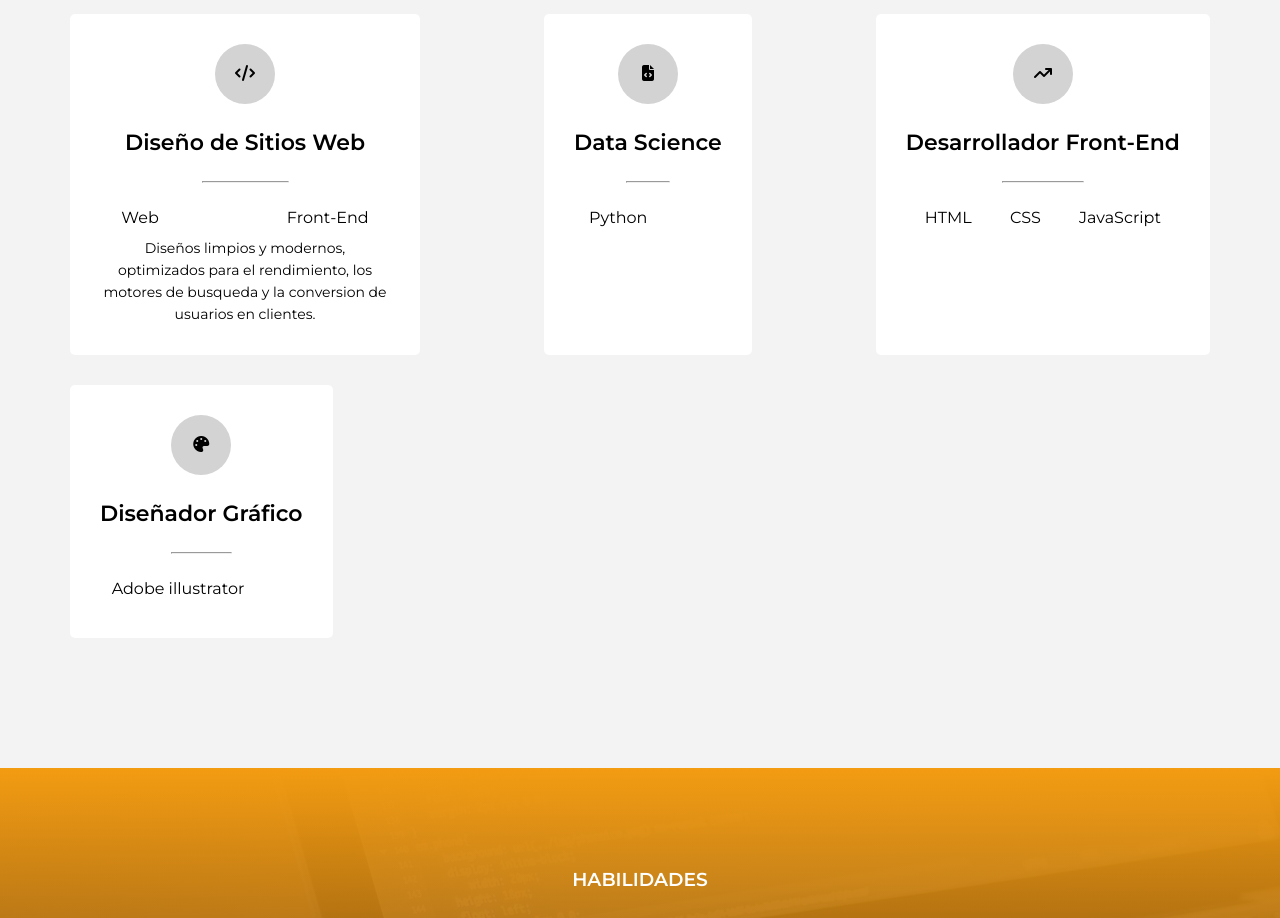
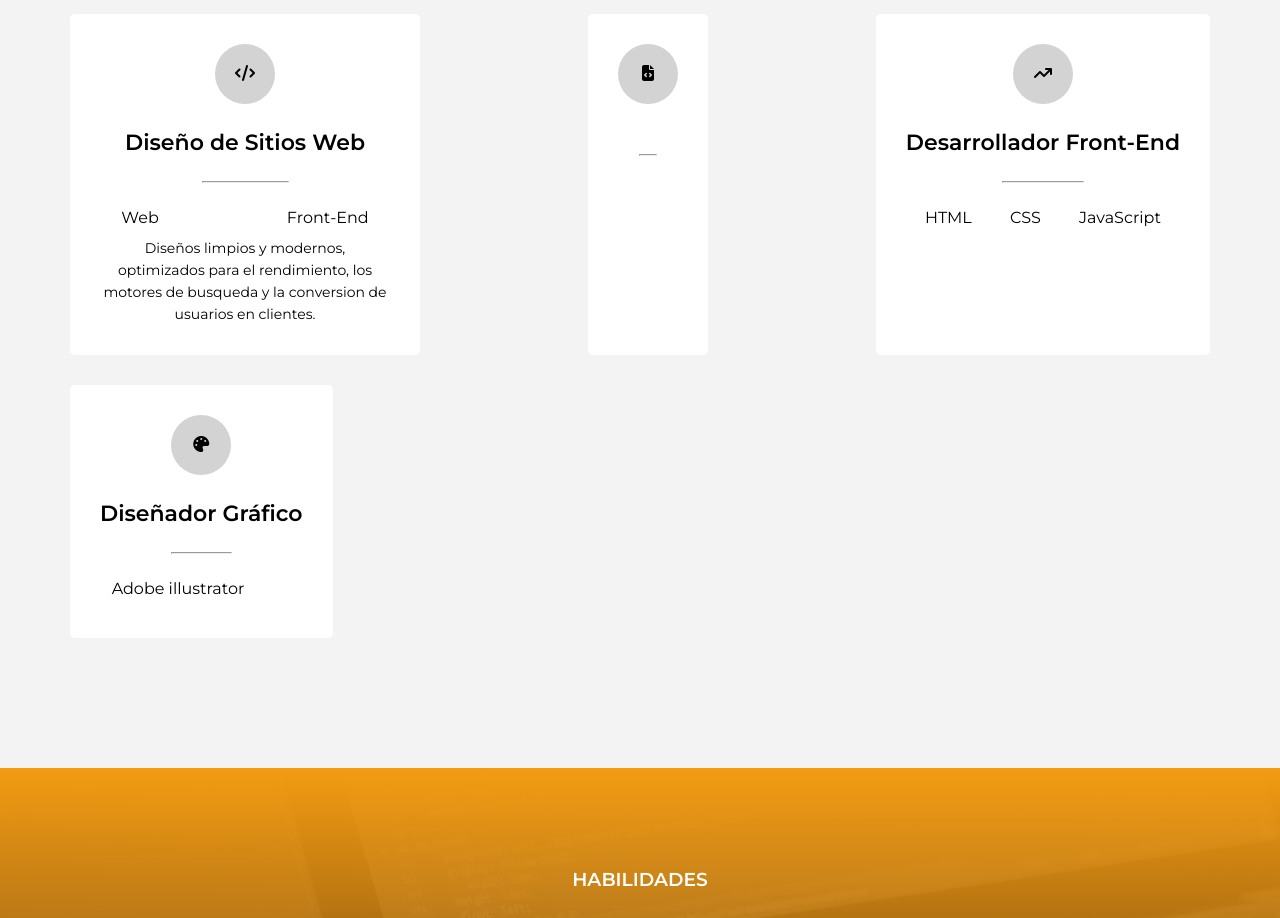
Before and after one commit to m1994d/m1994d.github.io, a plain HTML site: page index.html in a window 1280 px wide. Shown: the part 1500-2418 px from the top of the page. Drawn offline with Linux system fonts and the light colour scheme; files whose address does not match are found by name.

Commit message:
Update index.html

```diff
--- a/index.html
+++ b/index.html
@@ -83,10 +83,10 @@
             </div>
             <div class="servicio">
                 <span class="icono"><i class="fa-solid fa-file-code"></i></span>
-                <h4>Data Science</h4>
+                <h4> </h4>
                 <hr>
                 <ul class="servicios-tag">
-                    <li>Python</li>
+                    <li> </li>
                     <li></li>
                     <li></li>
                 </ul>
```
